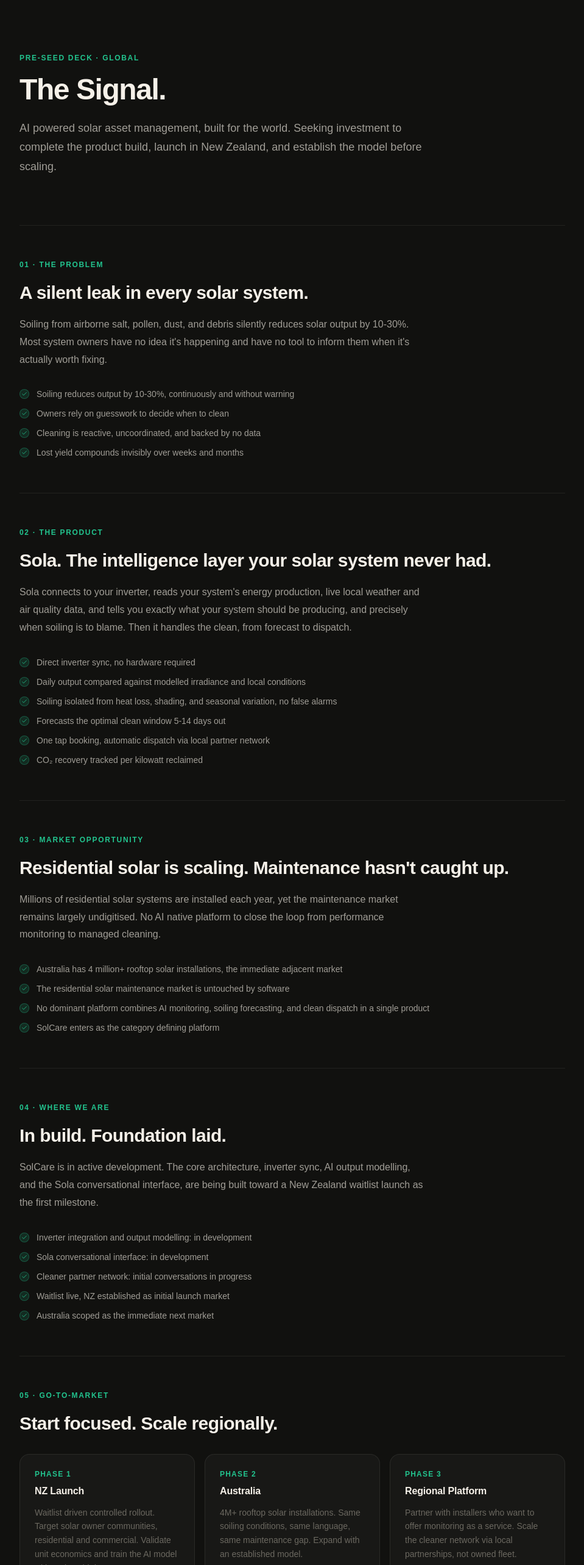
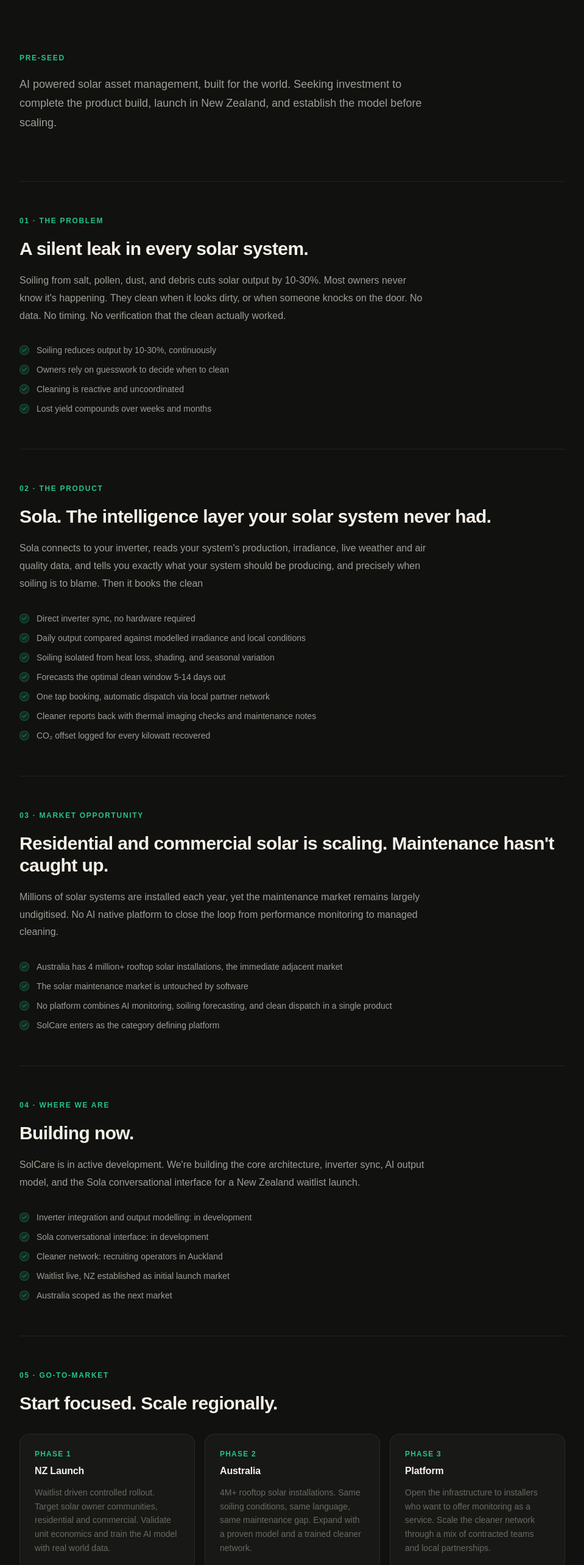
Before and after one commit to nungatung/SolCare, a Next.js app: page / in a window 1280 px wide. Shown: the part 2680-5246 px from the top of the page at 61% size, without its empty margins (160-1119 px from the left). Built offline with nearby package versions, Linux system fonts and the light colour scheme.

Commit message:
Deck wording changes and image loading performance updates

```diff
--- a/components/HeroImageCarousel.tsx
+++ b/components/HeroImageCarousel.tsx
@@ -59,6 +59,7 @@
               src={heroImages[current].src}
               alt={heroImages[current].alt}
               fill
+              sizes="(max-width: 768px) 100vw, (max-width: 1200px) 50vw, 33vw"
               className="object-cover"
               priority={current === 0}
             />
--- a/src/app/about/page.tsx
+++ b/src/app/about/page.tsx
@@ -140,6 +140,7 @@
                 src="/icon.png"
                 alt="SolCare Icon"
                 fill
+                sizes="(max-width: 768px) 100vw, (max-width: 1200px) 50vw, 33vw"
                 className="object-contain"
                 style={{ filter: 'drop-shadow(0 0 18px rgba(245,166,35,0.55))' }}
               />
@@ -149,6 +150,7 @@
                 src="/solcare.png"
                 alt="SolCare Logo"
                 fill
+                sizes="(max-width: 768px) 100vw, (max-width: 1200px) 50vw, 33vw"
                 className="object-contain"
                 style={{ filter: 'invert(1) brightness(2)' }}
               />
@@ -430,6 +432,7 @@
               src="/aboutHero.jpg"
               alt="Solar panels on a residential home"
               fill
+              sizes="(max-width: 768px) 100vw, (max-width: 1200px) 50vw, 33vw"
               className="object-cover"
               priority
             />
--- a/src/app/blog/page.tsx
+++ b/src/app/blog/page.tsx
@@ -122,6 +122,7 @@
                 src="/icon.png"
                 alt="SolCare Icon"
                 fill
+                sizes="(max-width: 768px) 100vw, (max-width: 1200px) 50vw, 33vw"
                 className="object-contain"
                 style={{ filter: 'drop-shadow(0 0 18px rgba(245,166,35,0.55))' }}
               />
@@ -131,6 +132,7 @@
                 src="/solcare.png"
                 alt="SolCare Logo"
                 fill
+                sizes="(max-width: 768px) 100vw, (max-width: 1200px) 50vw, 33vw"
                 className="object-contain"
                 style={{ filter: 'invert(1) brightness(2)' }}
               />
--- a/src/app/page.tsx
+++ b/src/app/page.tsx
@@ -90,6 +90,7 @@
                 src="/icon.png"
                 alt="SolCare Icon"
                 fill
+                sizes="(max-width: 768px) 100vw, (max-width: 1200px) 50vw, 33vw"
                 className="object-contain"
                 style={{ filter: 'drop-shadow(0 0 18px rgba(245,166,35,0.55))' }}
               />
@@ -99,6 +100,7 @@
                 src="/solcare.png"
                 alt="SolCare Logo"
                 fill
+                sizes="(max-width: 768px) 100vw, (max-width: 1200px) 50vw, 33vw"
                 className="object-contain"
                 style={{ filter: 'invert(1) brightness(2)' }}
               />
@@ -520,11 +522,8 @@
             className="mb-20"
           >
             <p className="text-xs font-semibold uppercase tracking-[0.14em] mb-5" style={{ color: "#22C38E" }}>
-              Pre-seed deck · Global
+              Pre-seed
             </p>
-            <h2 className="text-4xl md:text-5xl font-bold tracking-[-0.03em] mb-6">
-              The Signal.
-            </h2>
             <p className="text-[#A09D96] text-lg leading-[1.75] max-w-2xl">
               AI powered solar asset management, built for the world. Seeking investment to complete the product build, launch in New Zealand, and establish the model before scaling.
             </p>
@@ -545,14 +544,14 @@
               <p className="text-xs font-bold uppercase tracking-[0.14em] mb-5" style={{ color: "#22C38E" }}>01 · The problem</p>
               <h3 className="text-2xl md:text-3xl font-bold tracking-[-0.02em] mb-5">A silent leak in every solar system.</h3>
               <p className="text-[#A09D96] leading-[1.8] mb-8 max-w-2xl">
-                Soiling from airborne salt, pollen, dust, and debris silently reduces solar output by 10-30%. Most system owners have no idea it's happening and have no tool to inform them when it's actually worth fixing.
+                Soiling from salt, pollen, dust, and debris cuts solar output by 10-30%. Most owners never know it's happening. They clean when it looks dirty, or when someone knocks on the door. No data. No timing. No verification that the clean actually worked.
               </p>
               <ul className="space-y-3">
                 {[
-                  "Soiling reduces output by 10-30%, continuously and without warning",
+                  "Soiling reduces output by 10-30%, continuously",
                   "Owners rely on guesswork to decide when to clean",
-                  "Cleaning is reactive, uncoordinated, and backed by no data",
-                  "Lost yield compounds invisibly over weeks and months",
+                  "Cleaning is reactive and uncoordinated",
+                  "Lost yield compounds over weeks and months",
                 ].map((b, i) => (
                   <li key={i} className="flex items-start gap-3 text-sm text-[#A09D96]">
                     <div className="w-4 h-4 rounded-full flex items-center justify-center flex-shrink-0 mt-0.5" style={{ background: "rgba(34,195,142,0.15)", border: "1px solid rgba(34,195,142,0.3)" }}>
@@ -576,16 +575,17 @@
               <p className="text-xs font-bold uppercase tracking-[0.14em] mb-5" style={{ color: "#22C38E" }}>02 · The product</p>
               <h3 className="text-2xl md:text-3xl font-bold tracking-[-0.02em] mb-5">Sola. The intelligence layer your solar system never had.</h3>
               <p className="text-[#A09D96] leading-[1.8] mb-8 max-w-2xl">
-                Sola connects to your inverter, reads your system's energy production, live local weather and air quality data, and tells you exactly what your system should be producing, and precisely when soiling is to blame. Then it handles the clean, from forecast to dispatch.
+                Sola connects to your inverter, reads your system's production, irradiance, live weather and air quality data, and tells you exactly what your system should be producing, and precisely when soiling is to blame. Then it books the clean
               </p>
               <ul className="space-y-3">
                 {[
                   "Direct inverter sync, no hardware required",
                   "Daily output compared against modelled irradiance and local conditions",
-                  "Soiling isolated from heat loss, shading, and seasonal variation, no false alarms",
+                  "Soiling isolated from heat loss, shading, and seasonal variation",
                   "Forecasts the optimal clean window 5-14 days out",
                   "One tap booking, automatic dispatch via local partner network",
-                  "CO₂ recovery tracked per kilowatt reclaimed",
+                  "Cleaner reports back with thermal imaging checks and maintenance notes",
+                  "CO₂ offset logged for every kilowatt recovered",
                 ].map((b, i) => (
                   <li key={i} className="flex items-start gap-3 text-sm text-[#A09D96]">
                     <div className="w-4 h-4 rounded-full flex items-center justify-center flex-shrink-0 mt-0.5" style={{ background: "rgba(34,195,142,0.15)", border: "1px solid rgba(34,195,142,0.3)" }}>
@@ -607,15 +607,15 @@
               style={{ borderColor: "rgba(255,250,235,0.07)" }}
             >
               <p className="text-xs font-bold uppercase tracking-[0.14em] mb-5" style={{ color: "#22C38E" }}>03 · Market opportunity</p>
-              <h3 className="text-2xl md:text-3xl font-bold tracking-[-0.02em] mb-5">Residential solar is scaling. Maintenance hasn't caught up.</h3>
+              <h3 className="text-2xl md:text-3xl font-bold tracking-[-0.02em] mb-5">Residential and commercial solar is scaling. Maintenance hasn't caught up.</h3>
               <p className="text-[#A09D96] leading-[1.8] mb-8 max-w-2xl">
-                Millions of residential solar systems are installed each year, yet the maintenance market remains largely undigitised. No AI native platform to close the loop from performance monitoring to managed cleaning.
+                Millions of solar systems are installed each year, yet the maintenance market remains largely undigitised. No AI native platform to close the loop from performance monitoring to managed cleaning.
               </p>
               <ul className="space-y-3">
                 {[
                   "Australia has 4 million+ rooftop solar installations, the immediate adjacent market",
-                  "The residential solar maintenance market is untouched by software",
-                  "No dominant platform combines AI monitoring, soiling forecasting, and clean dispatch in a single product",
+                  "The solar maintenance market is untouched by software",
+                  "No platform combines AI monitoring, soiling forecasting, and clean dispatch in a single product",
                   "SolCare enters as the category defining platform",
                 ].map((b, i) => (
                   <li key={i} className="flex items-start gap-3 text-sm text-[#A09D96]">
@@ -638,17 +638,17 @@
               style={{ borderColor: "rgba(255,250,235,0.07)" }}
             >
               <p className="text-xs font-bold uppercase tracking-[0.14em] mb-5" style={{ color: "#22C38E" }}>04 · Where we are</p>
-              <h3 className="text-2xl md:text-3xl font-bold tracking-[-0.02em] mb-5">In build. Foundation laid.</h3>
+              <h3 className="text-2xl md:text-3xl font-bold tracking-[-0.02em] mb-5">Building now.</h3>
               <p className="text-[#A09D96] leading-[1.8] mb-8 max-w-2xl">
-                SolCare is in active development. The core architecture, inverter sync, AI output modelling, and the Sola conversational interface, are being built toward a New Zealand waitlist launch as the first milestone.
+                SolCare is in active development. We're building the core architecture, inverter sync, AI output model, and the Sola conversational interface for a New Zealand waitlist launch.
               </p>
               <ul className="space-y-3">
                 {[
                   "Inverter integration and output modelling: in development",
                   "Sola conversational interface: in development",
-                  "Cleaner partner network: initial conversations in progress",
+                  "Cleaner network: recruiting operators in Auckland",
                   "Waitlist live, NZ established as initial launch market",
-                  "Australia scoped as the immediate next market",
+                  "Australia scoped as the next market",
                 ].map((b, i) => (
                   <li key={i} className="flex items-start gap-3 text-sm text-[#A09D96]">
                     <div className="w-4 h-4 rounded-full flex items-center justify-center flex-shrink-0 mt-0.5" style={{ background: "rgba(34,195,142,0.15)", border: "1px solid rgba(34,195,142,0.3)" }}>
@@ -681,12 +681,12 @@
                   {
                     phase: "Phase 2",
                     title: "Australia",
-                    desc: "4M+ rooftop solar installations. Same soiling conditions, same language, same maintenance gap. Expand with an established model.",
+                    desc: "4M+ rooftop solar installations. Same soiling conditions, same language, same maintenance gap. Expand with a proven model and a trained cleaner network.",
                   },
                   {
                     phase: "Phase 3",
-                    title: "Regional Platform",
-                    desc: "Partner with installers who want to offer monitoring as a service. Scale the cleaner network via local partnerships, not owned fleet.",
+                    title: "Platform",
+                    desc: "Open the infrastructure to installers who want to offer monitoring as a service. Scale the cleaner network through a mix of contracted teams and local partnerships.",
                   },
                 ].map((p, i) => (
                   <div
@@ -720,10 +720,10 @@
                 <p className="font-semibold text-[#F5F0E8] mb-1 tracking-[-0.01em]">Shalum Samuels</p>
                 <p className="text-xs uppercase tracking-[0.1em] mb-5" style={{ color: "#22C38E" }}>Founder</p>
                 <p className="text-sm text-[#A09D96] leading-[1.8] mb-4">
-                  7+ years in New Zealand's solar industry, from technician to system design, across residential, off-grid and RV installations. Observed firsthand how soiling silently erodes panel performance and how disconnected the maintenance side of the industry was from real performance data.
+                  7+ years in New Zealand's solar industry, from technician to system design, across residential, off-grid and RV installations. I observed how soiling silently erodes panel performance and how disconnected the maintenance side of the industry was from real performance data.
                 </p>
                 <p className="text-sm text-[#A09D96] leading-[1.8]">
-                  That technical background in physical infrastructure and problem solving was the catalyst for a transition into software development. As a solo founder/developer now building SolCare from the ground up, bringing both industry expertise and product building experience to the problem.
+                  That technical experience pushed me into software development. As a solo founder and developer building SolCare from scratch, bringing industry expertise and product building experience to solve the same problem.
                 </p>
               </div>
             </motion.div>
```
